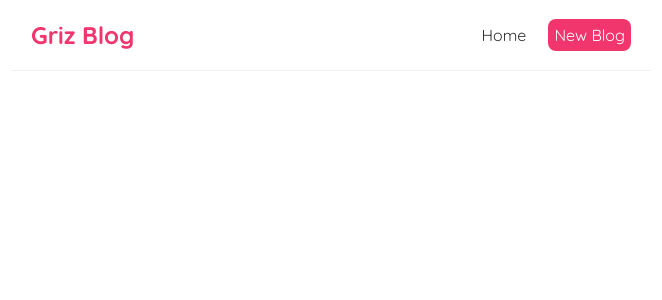
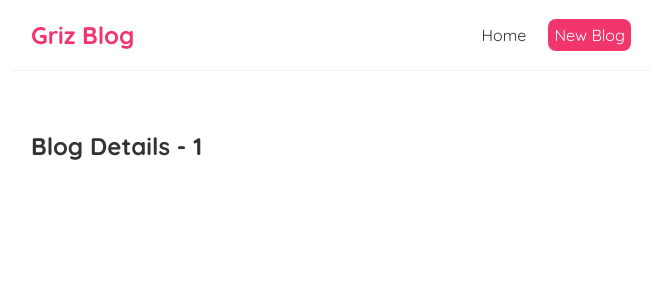
Before and after one commit to grizzlysol/reactTutorial, a React (Create React App) app in the folder griz-blog/: page /blogs/1 in a window 1280 px wide. Shown: the top 300 px of the page, without its empty margins (309-971 px from the left). Built offline with nearby package versions, Linux system fonts and the light colour scheme.

Commit message:
Tut 25 - Route Parameters.

```diff
--- a/griz-blog/src/App.js
+++ b/griz-blog/src/App.js
@@ -1,12 +1,11 @@
+import { BrowserRouter as Router, Route, Routes } from 'react-router-dom';
+
 import Home from './Home';
 import NavBar from './NavBar';
 import Create from './Create';
-import { BrowserRouter as Router, Route, Routes } from 'react-router-dom';
+import BlogDetails from './BlogDetails';
 
 function App() {
-  const title = 'Welcome to the new blog';
-  const likes = 50;
-  const person = { name: 'Yoshi', age: 30 }
 
   return (
     <Router>
@@ -15,6 +14,7 @@
         <div className="content">
           <Routes>
             <Route path="/create" element={<Create />} />
+            <Route exact path="/blogs/:id" element={<BlogDetails />} />
             <Route exact path="/" element={<Home />} />
           </Routes>
         </div>
--- /dev/null
+++ b/griz-blog/src/BlogDetails.js
@@ -0,0 +1,13 @@
+import { useParams } from "react-router-dom";
+
+const BlogDetails = () => {
+  const { id } = useParams();
+
+  return (
+    <div className="blog-details">
+      <h2>Blog Details - {id}</h2>
+    </div>
+  );
+}
+
+export default BlogDetails;
--- a/griz-blog/src/BlogList.js
+++ b/griz-blog/src/BlogList.js
@@ -1,3 +1,5 @@
+import { Link } from "react-router-dom";
+
 const BlogList = ({ blogs, title, handleDelete }) => {
 
   return (
@@ -5,9 +7,11 @@
       <h2>{title}</h2>
       {blogs.map((blog) => (
         <div className="blog-preview" key={blog.id}>
-          <h2>{blog.title}</h2>
-          <p>Written by: {blog.author}</p>
-          <p>{blog.body}</p>
+          <Link to={`/blogs/${blog.id}`}>
+            <h2>{blog.title}</h2>
+            <p>Written by: {blog.author}</p>
+            {/* <p>{blog.body}</p> */}
+          </Link>
           {/* <button onClick={() => handleDelete(blog.id)} > Delete </button> */}
         </div>
       ))
--- a/griz-blog/src/index.css
+++ b/griz-blog/src/index.css
@@ -61,3 +61,7 @@
   color: #f1356d;
   margin-bottom: 8px;
 }
+
+.blog-preview a {
+  text-decoration: none;
+}
--- a/griz-blog/src/useFetch.js
+++ b/griz-blog/src/useFetch.js
@@ -7,7 +7,6 @@
 
   useEffect(() => {
     const abortConst = new AbortController();
-
     setTimeout(() => {
       fetch(url, { signal: abortConst.signal })
         .then(response => {
```
